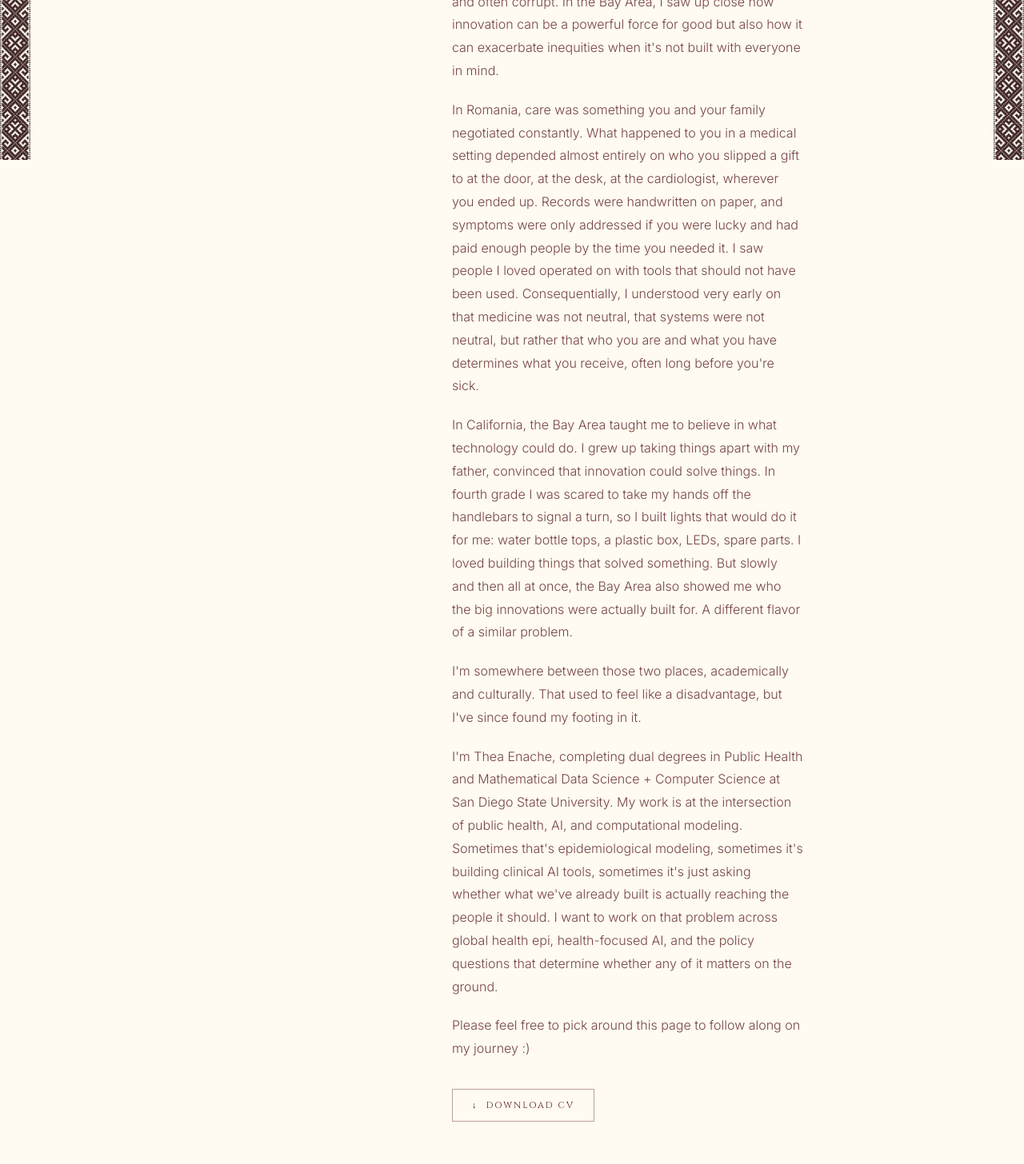
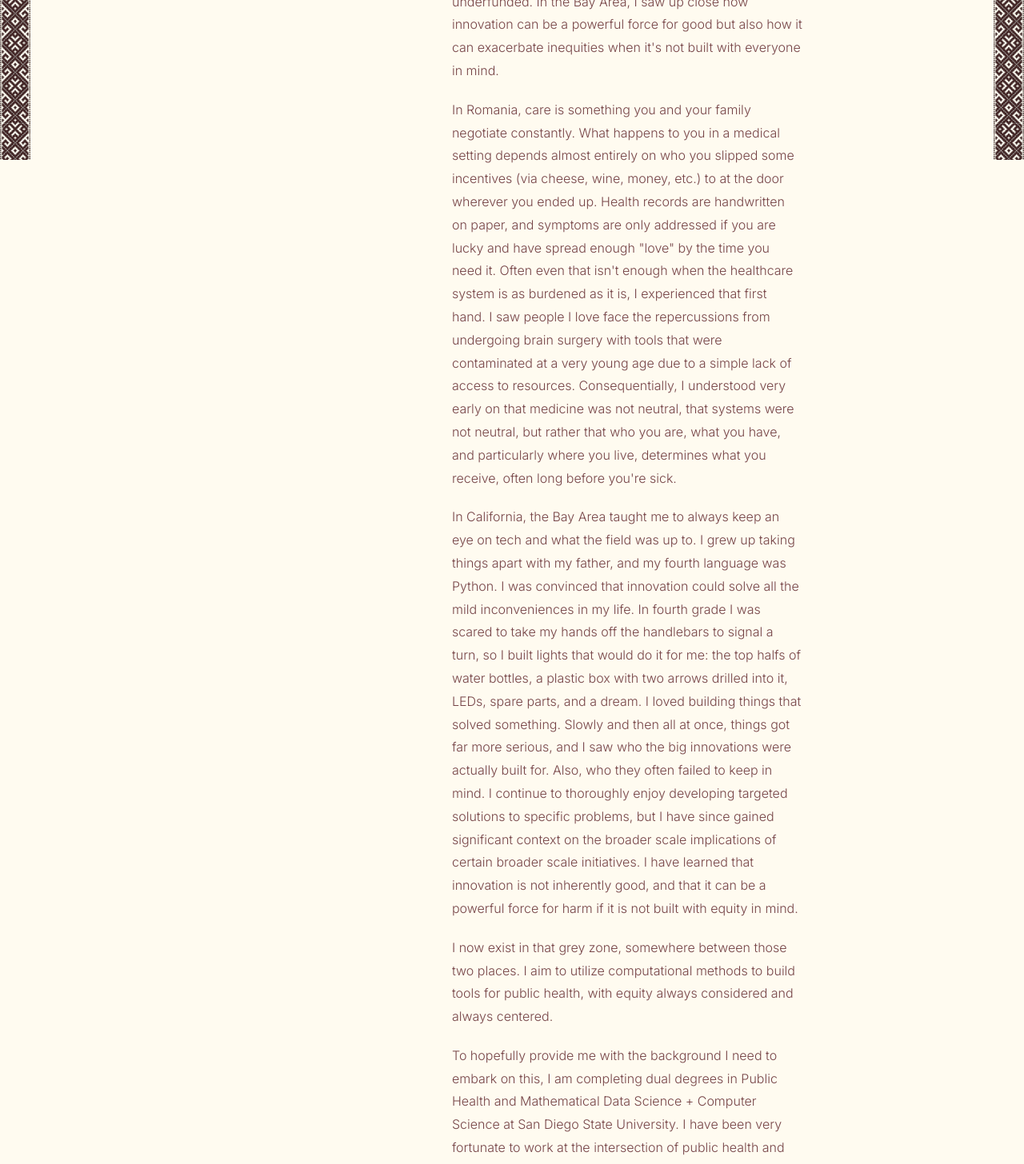
Before and after one commit to theaenache/theasite, a Next.js app: page /about in a window 1280 px wide. Shown: the part 600-2056 px from the top of the page at 80% size. Built offline with nearby package versions, Linux system fonts and the light colour scheme.

Commit message:
fixed about, writing was kind of cringe and had to adjust flow

```diff
--- a/app/about/page.js
+++ b/app/about/page.js
@@ -119,7 +119,7 @@ export default function AboutPage() {
           {/* Bio */}
           <div>
             <h1 style={{
-              fontFamily: "'Aston', serif", /* swap to "'Vilaka', serif" to use Vilaka */
+              fontFamily: "'Aston', serif",
               fontSize: 'clamp(2rem, 4vw, 3rem)',
               fontWeight: '400', color: '#54161D',
               lineHeight: '1.1', marginBottom: '28px',
@@ -127,37 +127,44 @@ export default function AboutPage() {
             }}>
               Thea L. Enache
             </h1>
+
             <div style={{ display: 'flex', justifyContent: 'center', margin: '12px 0 28px' }}>
-  <img src="/titlesep.png" alt="" style={{ height: '22px', width: 'auto', opacity: 0.9 }} />
-</div>
+              <img src="/titlesep.png" alt="" style={{ height: '22px', width: 'auto', opacity: 0.9 }} />
+            </div>
+
             <p style={{ marginBottom: '20px', color: 'rgba(84,22,29,0.8)', lineHeight: '1.8', textAlign: 'left' }}>
-              I grew up between two places: Romania, my first language and where my familial lineage is rooted, and the Bay Area, where I spent the majority of my adolesence. Both of those places shaped how I see the world and what I care about. In Romania, I saw up close how inequity shapes health outcomes in a system that is underfunded, understaffed, and often corrupt. In the Bay Area, I saw up close how innovation can be a powerful force for good but also how it can exacerbate inequities when it's not built with everyone in mind.
+              I grew up between two places: Romania, my first language and where my familial lineage is rooted, and the Bay Area, where I spent the majority of my adolesence. Both of those places shaped how I see the world and what I care about. In Romania, I saw up close how inequity shapes health outcomes in a system that is beyond understaffed and underfunded. In the Bay Area, I saw up close how innovation can be a powerful force for good but also how it can exacerbate inequities when it's not built with everyone in mind.
             </p>
+
             <p style={{ marginBottom: '20px', color: 'rgba(84,22,29,0.8)', lineHeight: '1.8', textAlign: 'left' }}>
-              In Romania, care was something you and your family negotiated constantly. What happened to you in a medical setting depended almost entirely on who you slipped a gift to at the door, at the desk, at the cardiologist, wherever you ended up. Records were handwritten on paper, and symptoms were only addressed if you were lucky and had paid enough people by the time you needed it. I saw people I loved operated on with tools that should not have been used. Consequentially, I understood very early on that medicine was not neutral, that systems were not neutral, but rather that who you are and what you have determines what you receive, often long before you're sick.
+              In Romania, care is something you and your family negotiate constantly. What happens to you in a medical setting depends almost entirely on who you slipped some incentives (via cheese, wine, money, etc.) to at the door wherever you ended up. Health records are handwritten on paper, and symptoms are only addressed if you are lucky and have spread enough "love" by the time you need it. Often even that isn't enough when the healthcare system is as burdened as it is, I experienced that first hand. I saw people I love face the repercussions from undergoing brain surgery with tools that were contaminated at a very young age due to a simple lack of access to resources. Consequentially, I understood very early on that medicine was not neutral, that systems were not neutral, but rather that who you are, what you have, and particularly where you live, determines what you receive, often long before you're sick.
             </p>
+
             <p style={{ marginBottom: '20px', color: 'rgba(84,22,29,0.8)', lineHeight: '1.8', textAlign: 'left' }}>
-              In California, the Bay Area taught me to believe in what technology could do. I grew up taking things apart with my father, convinced that innovation could solve things. In fourth grade I was scared to take my hands off the handlebars to signal a turn, so I built lights that would do it for me: water bottle tops, a plastic box, LEDs, spare parts. I loved building things that solved something. But slowly and then all at once, the Bay Area also showed me who the big innovations were actually built for. A different flavor of a similar problem.
+              In California, the Bay Area taught me to always keep an eye on tech and what the field was up to. I grew up taking things apart with my father, and my fourth language was Python. I was convinced that innovation could solve all the mild inconveniences in my life. In fourth grade I was scared to take my hands off the handlebars to signal a turn, so I built lights that would do it for me: the top halfs of water bottles, a plastic box with two arrows drilled into it, LEDs, spare parts, and a dream. I loved building things that solved something. Slowly and then all at once, things got far more serious, and I saw who the big innovations were actually built for. Also, who they often failed to keep in mind. I continue to thoroughly enjoy developing targeted solutions to specific problems, but I have since gained significant context on the broader scale implications of certain broader scale initiatives. I have learned that innovation is not inherently good, and that it can be a powerful force for harm if it is not built with equity in mind.
             </p>
+
             <p style={{ marginBottom: '20px', color: 'rgba(84,22,29,0.8)', lineHeight: '1.8', textAlign: 'left' }}>
-              I'm somewhere between those two places, academically and culturally. That used to feel like a disadvantage, but I've since found my footing in it.
+              I now exist in that grey zone, somewhere between those two places. I aim to utilize computational methods to build tools for public health, with equity always considered and always centered.
             </p>
+
             <p style={{ marginBottom: '20px', color: 'rgba(84,22,29,0.8)', lineHeight: '1.8', textAlign: 'left' }}>
-              I'm Thea Enache, completing dual degrees in Public Health and Mathematical Data Science + Computer Science at San Diego State University. My work is at the intersection of public health, AI, and computational modeling. Sometimes that's epidemiological modeling, sometimes it's building clinical AI tools, sometimes it's just asking whether what we've already built is actually reaching the people it should. I want to work on that problem across global health epi, health-focused AI, and the policy questions that determine whether any of it matters on the ground.
+              To hopefully provide me with the background I need to embark on this, I am completing dual degrees in Public Health and Mathematical Data Science + Computer Science at San Diego State University. I have been very fortunate to work at the intersection of public health and computational modeling in various regards early in my career. Sometimes that has been through epidemiological modeling, I have worked on developing clinical AI tools to address specific health access problems, and a lot of the times it has been asking whether what we've already built is actually reaching the people it should, which has been some of my favourite work thus far. I eventually want to work on problems like this across the globe.
             </p>
+
             <p style={{ color: 'rgba(84,22,29,0.8)', lineHeight: '1.8', textAlign: 'left' }}>
               Please feel free to pick around this page to follow along on my journey :)
             </p>
 
             <div style={{ marginTop: '36px' }}>
               <a href="/cv.pdf" download className="cv-button">
-                <span>↓</span> DOWNLOAD CV
+                ↓ DOWNLOAD CV
               </a>
             </div>
           </div>
         </div>
 
-        <div style={{ borderTop: '0.5px solid rgba(84,22,29,0.15)', marginBottom: '60px' }}/>
+        <div style={{ borderTop: '0.5px solid rgba(84,22,29,0.15)', marginBottom: '60px' }} />
 
         <div>
           <p style={{
```
Also changed, not shown: 1 other file (tests, documents, lock files or other folders).
